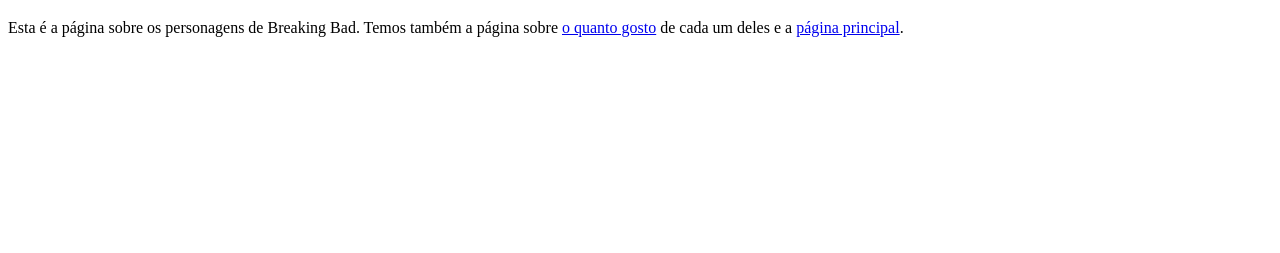
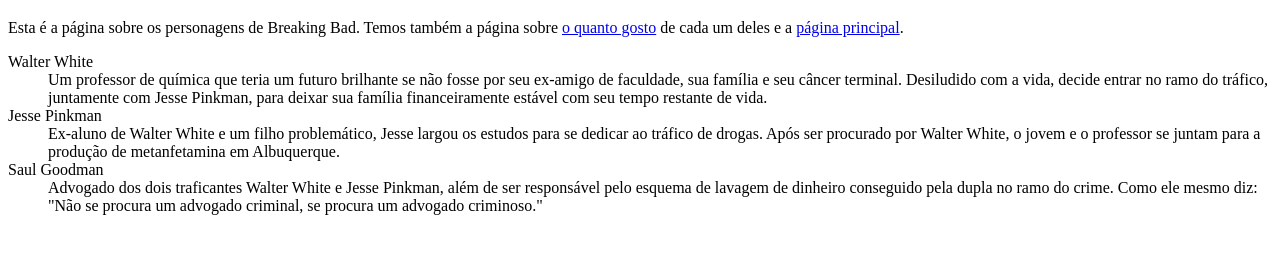
Before and after one commit to ufjf-dcc202/ufjf-dcc202-2023-3-b-atv5-BrunoCesarioMenezes, a website: page personagens.html in a window 1280 px wide. Shown: the part 61-314 px from the top of the page. Drawn offline with Linux system fonts and the light colour scheme.

Commit message:
add lista de definição e dados dos personagens

```diff
--- a/personagens.html
+++ b/personagens.html
@@ -9,6 +9,11 @@
     <main>
         <h1>DCC202 - Atividade 5 - Personagens: Bruno Cesario Menezes</h1>
         <p>Esta é a página sobre os personagens de Breaking Bad. Temos também a página sobre <a href="preferencias.html">o quanto gosto</a> de cada um deles e a <a href="index.html">página principal</a>.</p>
+            <dl>
+                <div><dt>Walter White</dt><dd>Um professor de química que teria um futuro brilhante se não fosse por seu ex-amigo de faculdade, sua família e seu câncer terminal. Desiludido com a vida, decide entrar no ramo do tráfico, juntamente com Jesse Pinkman, para deixar sua família financeiramente estável com seu tempo restante de vida.</dd></div>
+                <div><dt>Jesse Pinkman</dt><dd>Ex-aluno de Walter White e um filho problemático, Jesse largou os estudos para se dedicar ao tráfico de drogas. Após ser procurado por Walter White, o jovem e o professor se juntam para a produção de metanfetamina em Albuquerque.</dd></div>
+                <div><dt>Saul Goodman</dt><dd>Advogado dos dois traficantes Walter White e Jesse Pinkman, além de ser responsável pelo esquema de lavagem de dinheiro conseguido pela dupla no ramo do crime. Como ele mesmo diz: "Não se procura um advogado criminal, se procura um advogado criminoso."</dd></div>
+            </dl>
     </main>
 </body>
 </html>
```
